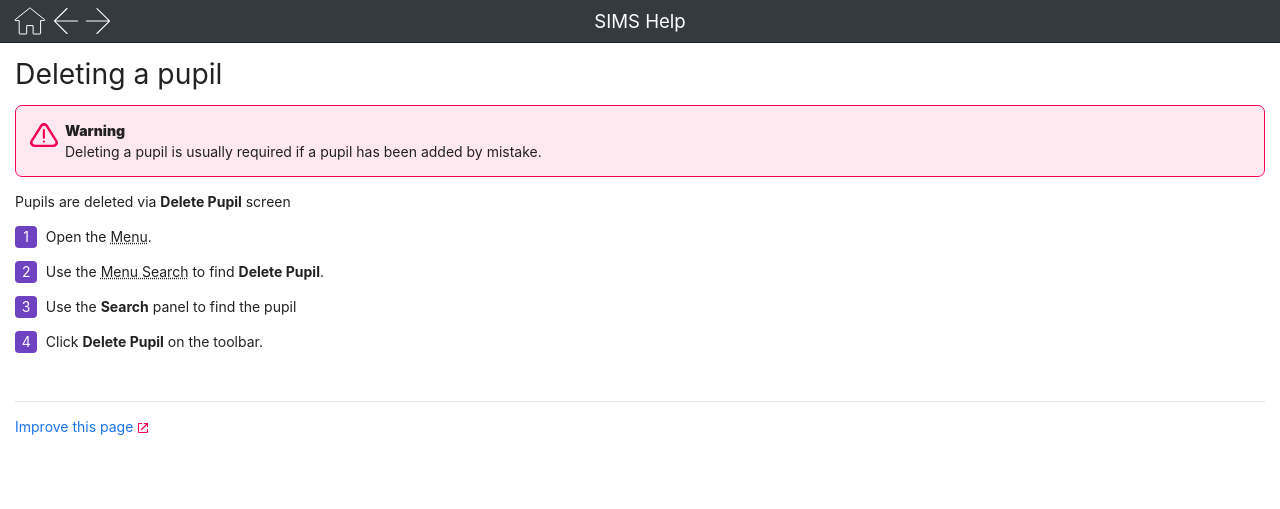
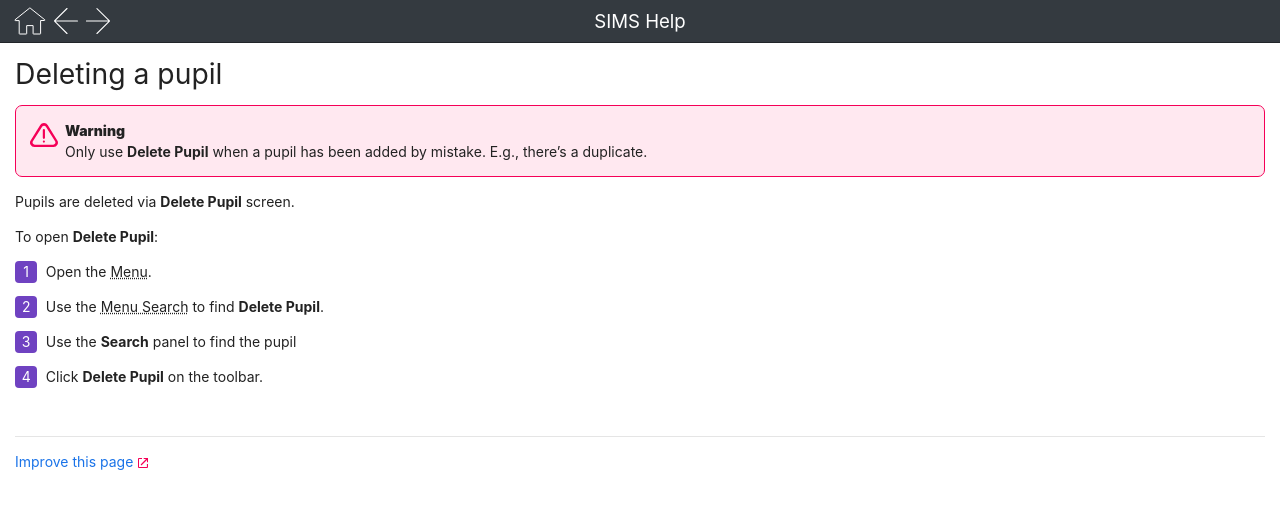
Before and after one commit to TrautsNottus/trautsnottus.github.io, a Jekyll site: the page built from _docs/schoolmanagement/pupil/deleting-a-pupil.md, in a window 1280 px wide. Shown: the top 509 px of the page. Built offline with Jekyll 4.4.1, drawn with Linux system fonts in a browser that asks for light colours; nearby versions of some CDN libraries.

Commit message:
proofing

```diff
--- a/_docs/schoolmanagement/pupil/deleting-a-pupil.md
+++ b/_docs/schoolmanagement/pupil/deleting-a-pupil.md
@@ -2,12 +2,14 @@
 title: Deleting a pupil
 ---
 
-> Deleting a pupil is usually required if a pupil has been added by mistake.
+> Only use **Delete Pupil** when a pupil has been added by mistake. E.g., there's a duplicate.
 {:.warning}
 
-Pupils are deleted via **Delete Pupil** screen
+Pupils are deleted via **Delete Pupil** screen.
+
+To open **Delete Pupil**:
 
 1. Open the {% include glossarytooltip.html explain="Menu"%}.
-1. Use the {% include glossarytooltip.html explain="Menu Search" %} to find **Delete Pupil**.
-1. Use the **Search** panel to find the pupil
-1. Click **Delete Pupil** on the toolbar.
+2. Use the {% include glossarytooltip.html explain="Menu Search" %} to find **Delete Pupil**.
+3. Use the **Search** panel to find the pupil
+4. Click **Delete Pupil** on the toolbar.
```
Also changed, not shown: _docs/classteacher/assessment/marksheets/result-picker.md (+7 -7 lines), _docs/schoolmanagement/pupil/adding-a-new-pupil.md (+2 -0 lines), _docs/schoolmanagement/pupil/bulk-leavers.md (+2 -0 lines), _docs/schoolmanagement/pupil/make-a-leaver.md (+2 -0 lines).
